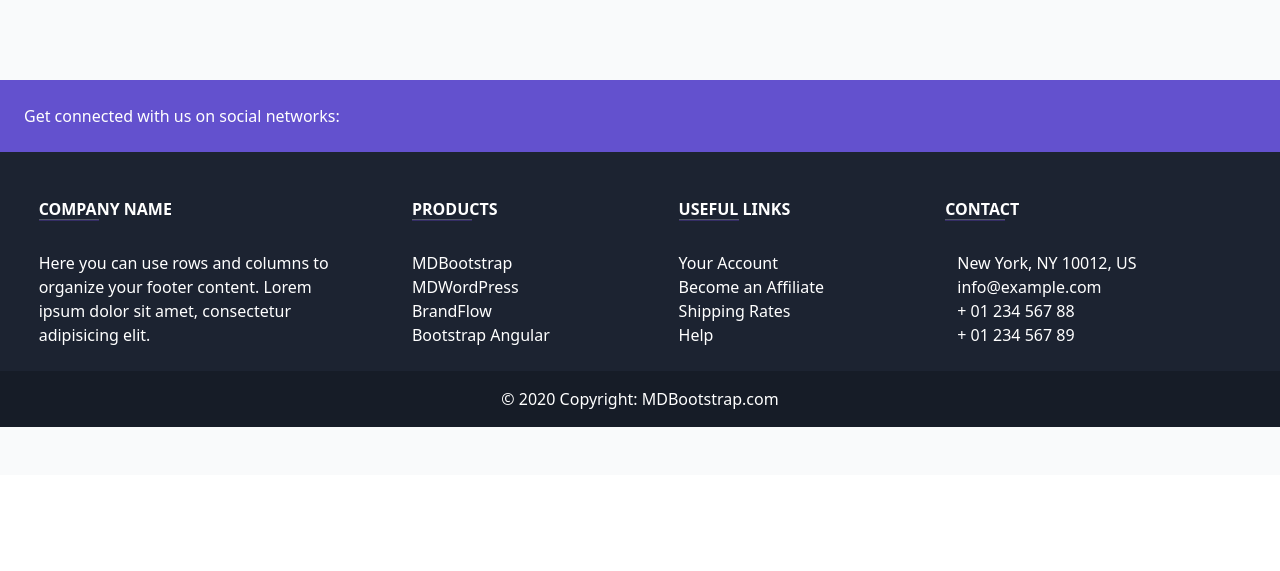
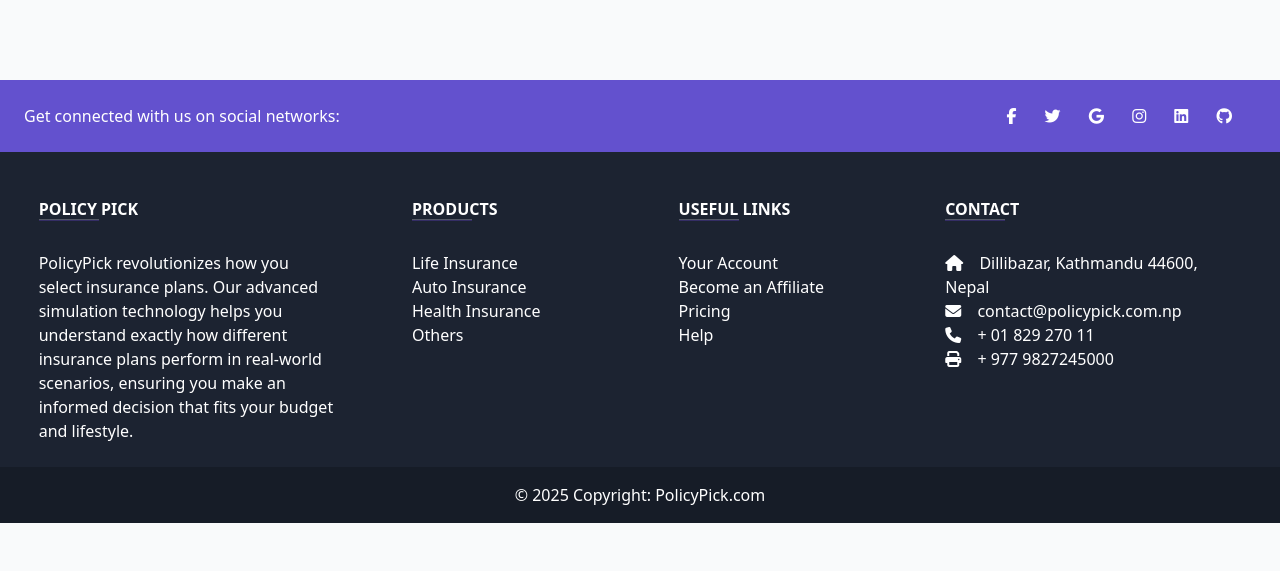
Before and after one commit to shasharma2002/PolicyPick, a Django app: page /registration/ in a window 1280 px wide. Shown: the part 1444-2015 px from the top of the page. Before the commit the page ends 1871 px from the top, so only its background shows below. Run offline with Django 5.2, Linux system fonts and the light colour scheme.

Commit message:
Added new feature/update

```diff
--- a/insurance/templates/basef.html
+++ b/insurance/templates/basef.html
@@ -6,6 +6,8 @@
     <title>{% block title %}My Website{% endblock %}</title>
     <link href="https://cdn.jsdelivr.net/npm/bootstrap@5.3.3/dist/css/bootstrap.min.css" rel="stylesheet" integrity="sha384-QWTKZyjpPEjISv5WaRU9OFeRpok6YctnYmDr5pNlyT2bRjXh0JMhjY6hW+ALEwIH" crossorigin="anonymous">
     <link href="https://cdnjs.cloudflare.com/ajax/libs/tailwindcss/2.2.19/tailwind.min.css" rel="stylesheet">
+    <link rel="stylesheet" href="https://cdnjs.cloudflare.com/ajax/libs/font-awesome/6.5.1/css/all.min.css">
+
   </head>
   <body class="bg-gray-50">
     <nav class="navbar bg-dark border-bottom border-body" data-bs-theme="dark">
@@ -82,15 +84,13 @@
           <!-- Grid column -->
           <div class="col-md-3 col-lg-4 col-xl-3 mx-auto mb-4">
             <!-- Content -->
-            <h6 class="text-uppercase fw-bold">Company name</h6>
+            <h6 class="text-uppercase fw-bold">Policy Pick</h6>
             <hr
                 class="mb-4 mt-0 d-inline-block mx-auto"
                 style="width: 60px; background-color: #7c4dff; height: 2px"
                 />
             <p>
-              Here you can use rows and columns to organize your footer
-              content. Lorem ipsum dolor sit amet, consectetur adipisicing
-              elit.
+               PolicyPick revolutionizes how you select insurance plans. Our advanced simulation technology helps you understand exactly how different insurance plans perform in real-world scenarios, ensuring you make an informed decision that fits your budget and lifestyle.
             </p>
           </div>
           <!-- Grid column -->
@@ -104,16 +104,16 @@
                 style="width: 60px; background-color: #7c4dff; height: 2px"
                 />
             <p>
-              <a href="#!" class="text-white">MDBootstrap</a>
+              <a href="#!" class="text-white">Life Insurance</a>
             </p>
             <p>
-              <a href="#!" class="text-white">MDWordPress</a>
+              <a href="#!" class="text-white">Auto Insurance</a>
             </p>
             <p>
-              <a href="#!" class="text-white">BrandFlow</a>
+              <a href="#!" class="text-white">Health Insurance</a>
             </p>
             <p>
-              <a href="#!" class="text-white">Bootstrap Angular</a>
+              <a href="#!" class="text-white">Others</a>
             </p>
           </div>
           <!-- Grid column -->
@@ -133,7 +133,7 @@
               <a href="#!" class="text-white">Become an Affiliate</a>
             </p>
             <p>
-              <a href="#!" class="text-white">Shipping Rates</a>
+              <a href="#!" class="text-white">Pricing</a>
             </p>
             <p>
               <a href="#!" class="text-white">Help</a>
@@ -149,10 +149,10 @@
                 class="mb-4 mt-0 d-inline-block mx-auto"
                 style="width: 60px; background-color: #7c4dff; height: 2px"
                 />
-            <p><i class="fas fa-home mr-3"></i> New York, NY 10012, US</p>
-            <p><i class="fas fa-envelope mr-3"></i> info@example.com</p>
-            <p><i class="fas fa-phone mr-3"></i> + 01 234 567 88</p>
-            <p><i class="fas fa-print mr-3"></i> + 01 234 567 89</p>
+            <p><i class="fas fa-home mr-3"></i> Dillibazar, Kathmandu 44600, Nepal</p>
+            <p><i class="fas fa-envelope mr-3"></i> contact@policypick.com.np</p>
+            <p><i class="fas fa-phone mr-3"></i> + 01 829 270 11</p>
+            <p><i class="fas fa-print mr-3"></i> + 977 9827245000</p>
           </div>
           <!-- Grid column -->
         </div>
@@ -166,9 +166,9 @@
          class="text-center p-3"
          style="background-color: rgba(0, 0, 0, 0.2)"
          >
-      © 2020 Copyright:
-      <a class="text-white" href="https://mdbootstrap.com/"
-         >MDBootstrap.com</a
+      © 2025 Copyright:
+      <a class="text-white" href="https://policypick.com/"
+         >PolicyPick.com</a
         >
     </div>
     <!-- Copyright -->
--- a/insurance/templates/healthdetail.html
+++ b/insurance/templates/healthdetail.html
@@ -98,7 +98,7 @@
 
             <div class="plan">
                 <h2>Premium Health Plan</h2>
-                <p class="premium">$50,000 / Year</p>
+                <p class="premium">$5,000 / Year</p>
                 <div class="benefits">
                     <p>✅ All Standard Plan Benefits</p>
                     <p>✅ Dental & Vision Coverage</p>
--- a/insurance/templates/registration/about.html
+++ b/insurance/templates/registration/about.html
@@ -16,7 +16,7 @@
                 <div class="w-full md:w-1/2 md:pl-12">
                     <h2 class="text-3xl font-bold mb-4">Your Path to Protection</h2>
                     <p class="text-gray-600 mb-6">
-                        InsureChoice Pro revolutionizes how you select insurance plans. Our advanced simulation technology helps you understand exactly how different insurance plans perform in real-world scenarios, ensuring you make an informed decision that fits your budget and lifestyle.
+                        PolicyPick revolutionizes how you select insurance plans. Our advanced simulation technology helps you understand exactly how different insurance plans perform in real-world scenarios, ensuring you make an informed decision that fits your budget and lifestyle.
                     </p>
                     <p class="text-gray-600">
                         Whether you're looking for health, auto, or life insurance, our interactive platform provides clear comparisons and realistic scenarios to demonstrate the true value of each plan option.
```
Also changed, not shown: insurance/templates/registration/basef.html (+16 -16 lines), insurance/db.sqlite3.
